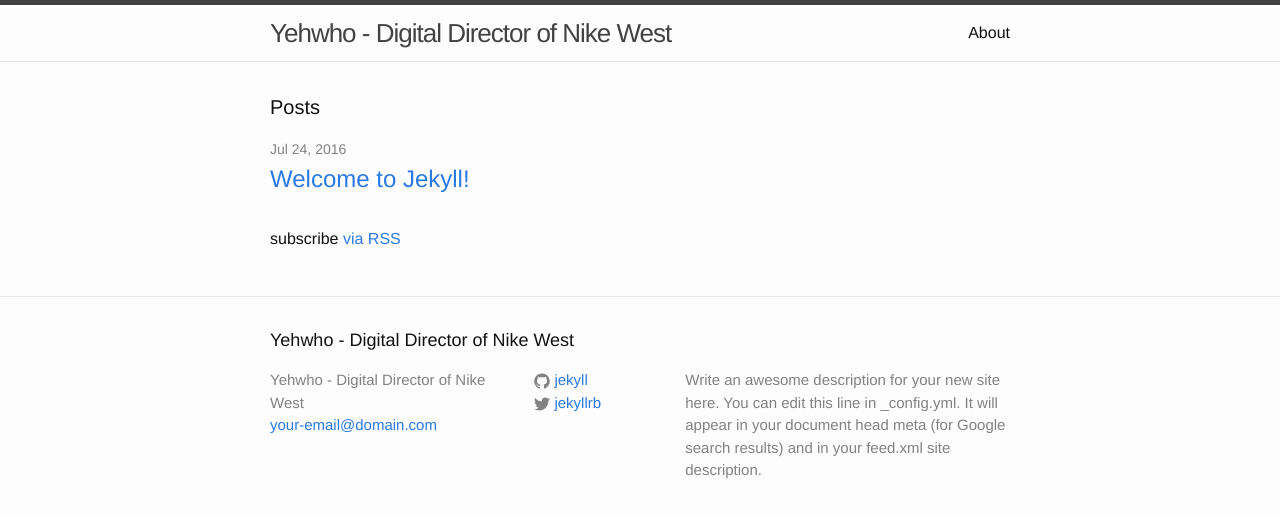
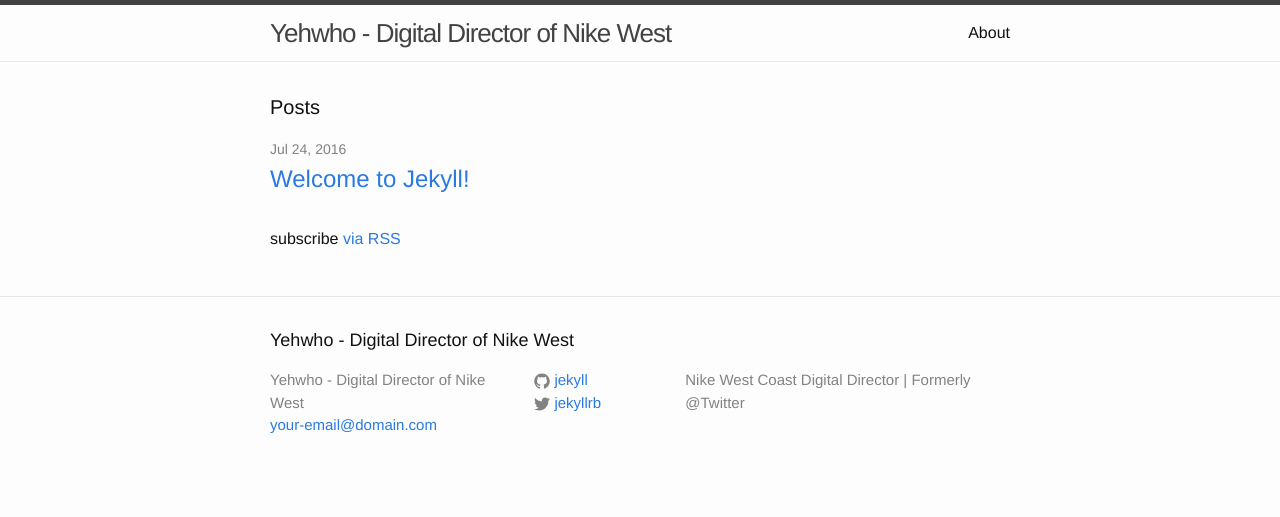
Before and after one commit to PHironaka/yehwho, a Jekyll site: the page built from index.html, in a window 1280 px wide. Shown: the top 517 px of the page. Built offline with Jekyll 4.4.1, drawn with Linux system fonts in a browser that asks for light colours.

Commit message:
Updated Config

```diff
--- a/_config.yml
+++ b/_config.yml
@@ -9,8 +9,7 @@
     title: Uploads
     output: true
 email: your-email@domain.com
-description: |
-  Write an awesome description for your new site here. You can edit this line in _config.yml. It will appear in your document head meta (for Google search results) and in your feed.xml site description.
+description: Nike West Coast Digital Director | Formerly @Twitter
 baseurl:
 url: http://yourdomain.com
 twitter_username: jekyllrb
```
